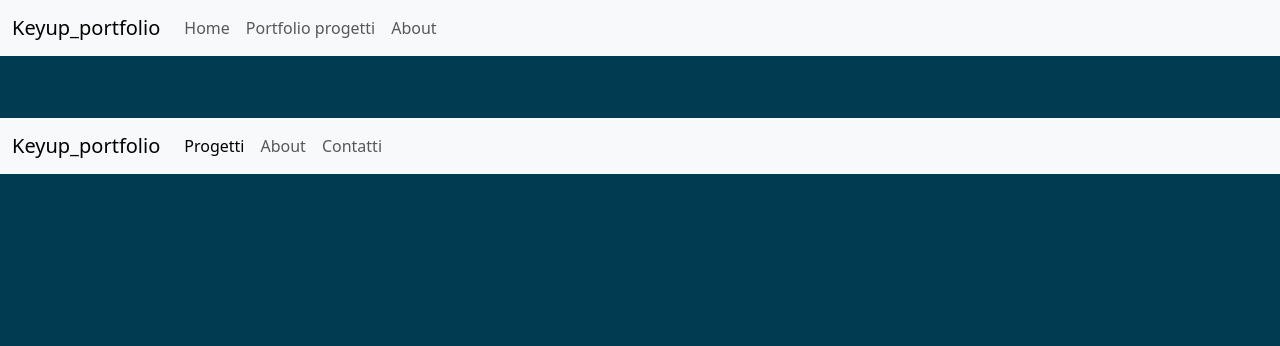
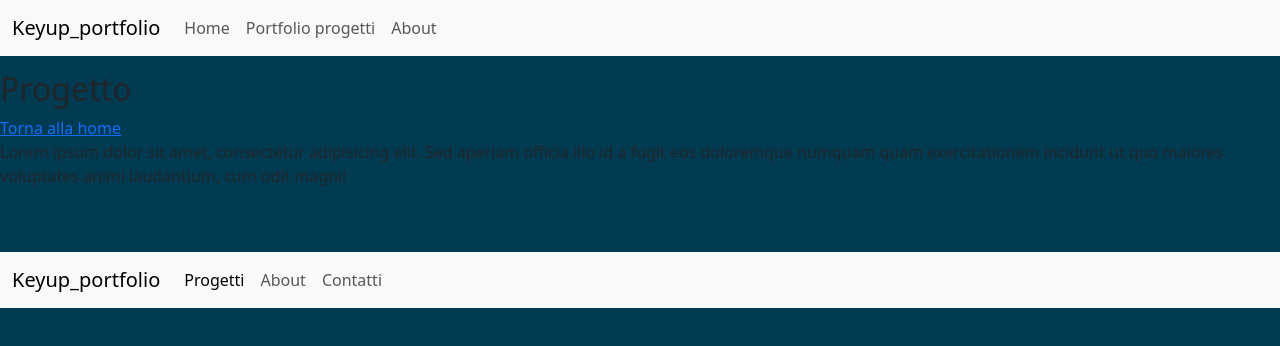
Before and after one commit to elisabichiappini/vite-boolfolio, a Vue app: page /keyup-portfolio/1 in a window 1280 px wide. Shown: the top 346 px of the page. Built offline with nearby package versions, Linux system fonts and the light colour scheme.

Commit message:
feat: manage params

```diff
--- a/src/components/Card.vue
+++ b/src/components/Card.vue
@@ -20,7 +20,9 @@ export default {
             <div class="card-body">
                 <h5 class="card-title">{{ project.title }}</h5>
                 <p class="card-text">{{ project.description }}</p>
-                <a href="#" class="btn btn-primary">Mostra</a>
+                <!--route link per atterrare nel dettaglio progetto-->
+                <router-link class="btn btn-primary" :to="{ name: 'single-project', params: { slug: project.slug } }">Mostra dettagli</router-link>
+                <!--/route link per atterrare nel dettaglio progetto-->
             </div>
         </div>
     </div>
--- a/src/components/Loading.vue
+++ b/src/components/Loading.vue
@@ -5,7 +5,9 @@ export default {
 </script>
 
 <template>
+    <!--loader pagina-->
     <div class="spinner-border text-info" role="status">
         <span class="visually-hidden">Loading...</span>
     </div>
+    <!--/loader pagina-->
 </template>
--- /dev/null
+++ b/src/pages/NotFound.vue
@@ -0,0 +1,10 @@
+<script>
+export default {
+    name: 'NotFound'
+}
+</script>
+
+<template>
+    <h2>Page Not Found</h2>
+    <router-link :to="{ name: 'home' }">Torna alla home</router-link>
+</template>
--- a/src/pages/ProjectsList.vue
+++ b/src/pages/ProjectsList.vue
@@ -31,9 +31,12 @@ export default {
                 }
             })
             .then(response => {
-                console.log(response.data);
-                //cambiato il codice per la visualizzazione dei risultati
-                this.store.responseData = response.data;
+                if(response.data.success){
+                    //cambiato il codice per la visualizzazione dei risultati
+                    this.store.responseData = response.data;
+                } else {
+                    this.$router.push({ name: 'notFound'})
+                }
             })
             .catch((error)=>{
                 console.log(error);
--- /dev/null
+++ b/src/pages/SingleProject.vue
@@ -0,0 +1,11 @@
+<script>
+    export default {
+        name: 'SingleProject'
+    }
+</script>
+
+<template>
+    <h2>Progetto</h2>
+    <router-link :to="{ name: 'home' }">Torna alla home</router-link>
+    <p>Lorem ipsum dolor sit amet, consectetur adipisicing elit. Sed aperiam officia illo id a fugit eos doloremque numquam quam exercitationem incidunt ut quo maiores voluptates animi laudantium, cum odit magni!</p>
+</template>
--- a/src/router.js
+++ b/src/router.js
@@ -3,6 +3,8 @@ import { createRouter, createWebHistory } from "vue-router";
 import AppHome from './pages/AppHome.vue';
 import AppAbout from './pages/AppAbout.vue';
 import ProjectsList from './pages/ProjectsList.vue';
+import NotFound from './pages/NotFound.vue';
+import singleProject from './pages/SingleProject.vue';
 
 const router = createRouter({
     history: createWebHistory(),
@@ -10,18 +12,30 @@ const router = createRouter({
         {
             path: '/',
             name: 'home',
-            component: AppHome
+            component: AppHome,
         },
         {
             path: '/about',
             name: 'about',
-            component: AppAbout
+            component: AppAbout,
         },
         {
             path: '/keyup-portfolio',
             name: 'projects',
-            component: ProjectsList
+            component: ProjectsList,
         },
+        {
+            //gestione parametri
+            path: '/keyup-portfolio/:slug',
+            name: 'single-project',
+            component: singleProject,
+        },
+        {
+            //rotta 404
+            path: '/:pathMatch(.*)*',
+            name: 'notFound',
+            component: NotFound,
+        }
     ]
 })
 export { router };
```
